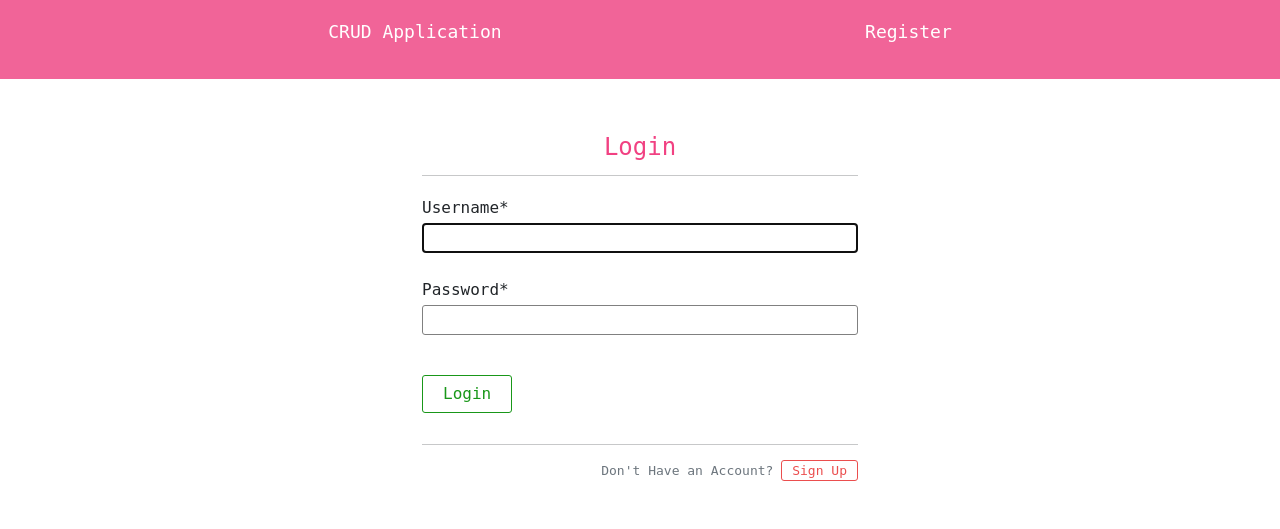
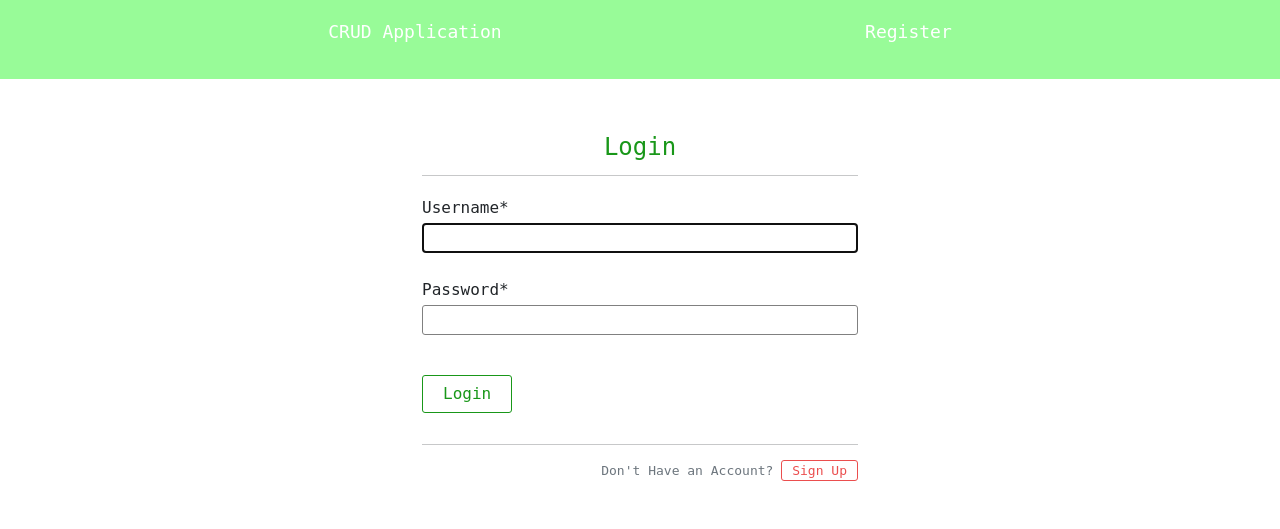
Before and after one commit to GreyWoulf/Todo-Application, a Django app: page /login/ in a window 1280 px wide. Shown: the top 529 px of the page. Run offline with Django 3.2, Linux system fonts and the light colour scheme; some libraries are stand-ins or nearby versions.

Commit message:
Updated colors and styling

```diff
--- a/static/css/login.css
+++ b/static/css/login.css
@@ -3,6 +3,7 @@
     --light-pink: #f16498;
     --primary-red: rgb(235, 78, 78);
     --primary-green: rgb(25, 151, 25);
+    --green: 1b9aaa;
 }
 
 .content-section {
@@ -19,7 +20,7 @@
 
 .form-group legend {
     font-size: 1.5rem;
-    color: var(--dark-pink);
+    color: var(--primary-green);
     font-weight: 500;
     /* border: 2px solid blueviolet; */
     text-align: center;
--- a/static/css/style.css
+++ b/static/css/style.css
@@ -35,7 +35,7 @@ import url('https://fonts.googleapis.com/css2?family=Source+Code+Pro:ital,wght@0
 .navbar {
     display: flex;
     justify-content: space-evenly;
-    background: #f16498;
+    background: #98FB98;
     color: #fff;
     padding: 1%;
 }
```
Also changed, not shown: db.sqlite3.
